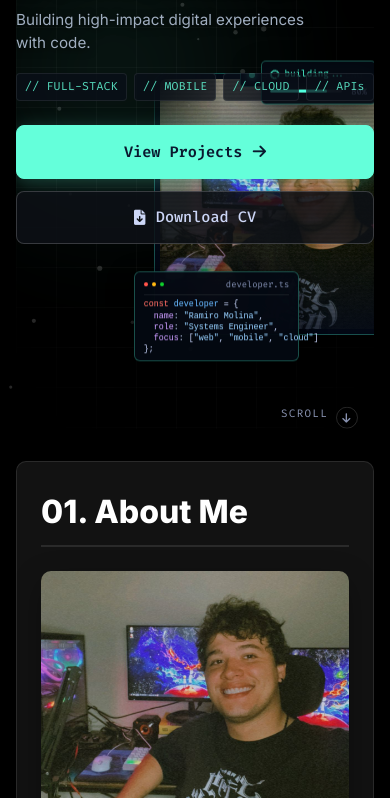
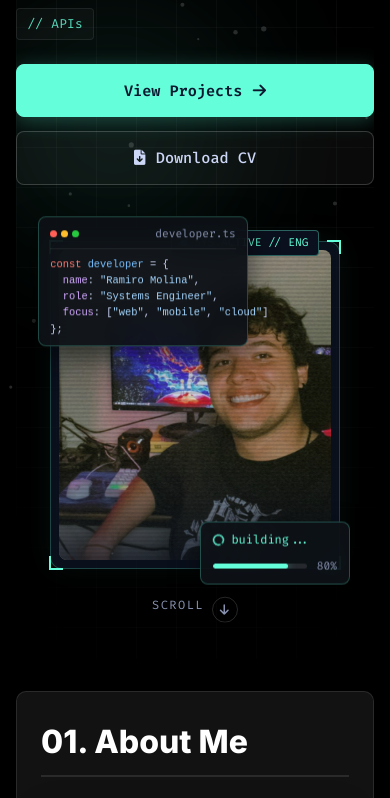
Before and after one commit to RamiroMolina21/Pagina-Personal, a website: page index.html in a window 390 px wide. Shown: the part 441-1239 px from the top of the page. Drawn offline with nearby package versions, Linux system fonts and the light colour scheme.

Commit message:
Revert mobile hero layout to vertical flow design

```diff
--- a/styles.css
+++ b/styles.css
@@ -1088,83 +1088,40 @@ button.loading .button-loader {
         padding: 1.5rem;
     }
 
-    /* Hero Responsive for Mobile - Photo & Code As Background Overlay */
+    /* Hero Responsive for Mobile */
     .hero-section {
-        min-height: calc(100vh - 90px);
-        min-height: calc(100svh - 90px);
-        display: flex;
-        flex-direction: column;
-        justify-content: center;
-        padding: 1rem 0 2rem 0;
+        min-height: auto;
+        padding: 1rem 0 2.5rem 0;
         margin-bottom: 2rem;
-        position: relative;
-        overflow: hidden;
     }
 
     .hero-container {
-        position: relative;
-        display: flex;
-        flex-direction: column;
-        justify-content: center;
-        width: 100%;
-        min-height: calc(100svh - 130px);
         grid-template-columns: 1fr;
-        gap: 0;
-    }
-
-    /* Content Layer (Top Layer) */
-    .hero-content {
-        position: relative;
-        z-index: 10;
-        width: 100%;
-        max-width: 100%;
-        padding-bottom: 1rem;
-    }
-
-    .hero-tag {
-        margin-bottom: 0.9rem;
+        gap: 2.5rem;
     }
 
     .hero-name {
-        font-size: clamp(2.75rem, 11vw, 3.6rem);
-        margin-bottom: 0.85rem;
-        text-shadow: 0 4px 24px rgba(0, 0, 0, 0.9);
+        font-size: 3rem;
+        margin-bottom: 1rem;
     }
 
     .hero-role-badge {
-        font-size: 1.1rem;
-        margin-bottom: 0.75rem;
-        text-shadow: 0 2px 10px rgba(0, 0, 0, 0.9);
+        font-size: 1.15rem;
     }
 
     .hero-tagline {
-        font-size: 0.95rem;
-        line-height: 1.5;
-        margin-bottom: 1.1rem;
-        max-width: 90%;
-        color: #a0aec0;
-        text-shadow: 0 2px 8px rgba(0, 0, 0, 0.9);
+        font-size: 1rem;
     }
 
     .hero-tech-chips {
         margin-bottom: 1.5rem;
-        gap: 0.45rem;
-    }
-
-    .tech-chip {
-        font-size: 0.72rem;
-        padding: 0.25rem 0.5rem;
-        background: rgba(10, 15, 25, 0.75);
-        backdrop-filter: blur(6px);
     }
 
     .hero-buttons {
-        position: relative;
-        z-index: 25;
         width: 100%;
         flex-direction: column;
         align-items: stretch;
-        gap: 0.75rem;
+        gap: 0.85rem;
     }
 
     .hero-btn {
@@ -1174,144 +1131,42 @@ button.loading .button-loader {
         padding: 0.85rem 1.25rem;
     }
 
-    .hero-btn.secondary-btn {
-        background: rgba(13, 17, 23, 0.85);
-        backdrop-filter: blur(10px);
-    }
-
-    /* Visual Elements: Photo + Tech Frame + Code as Visual Background */
     .hero-visual {
-        position: absolute;
-        bottom: 1.5rem;
+        margin-top: 1rem;
+        width: 100%;
+    }
+
+    .hero-visual-wrapper {
+        max-width: 290px;
+    }
+
+    .photo-wrapper {
+        height: 310px;
+    }
+
+    .code-card {
+        top: -18px;
+        left: -12px;
+        padding: 0.5rem 0.7rem;
+        max-width: 210px;
+    }
+
+    .code-body {
+        font-size: 0.65rem;
+    }
+
+    .terminal-card {
+        bottom: -16px;
         right: -10px;
-        width: 230px;
-        height: 300px;
-        margin: 0;
-        z-index: 2;
-        pointer-events: none;
-        opacity: 0.4;
-        filter: saturate(1.15) contrast(105%);
-        transition: opacity 0.3s ease;
-    }
-
-    .hero-visual-wrapper {
-        position: relative;
-        width: 100%;
-        height: 100%;
-        max-width: 100%;
-    }
-
-    .photo-frame-container {
-        position: relative;
-        width: 100%;
-        border-radius: 10px;
-        padding: 5px;
-        background: rgba(10, 15, 28, 0.75);
-        border: 1px solid rgba(100, 255, 218, 0.28);
-        box-shadow: 0 10px 30px rgba(0, 0, 0, 0.8), 0 0 25px rgba(100, 255, 218, 0.12);
-        mask-image: linear-gradient(to top, #000 65%, transparent 100%),
-                    linear-gradient(to left, #000 70%, transparent 100%);
-        -webkit-mask-image: linear-gradient(to top, #000 65%, transparent 100%),
-                            linear-gradient(to left, #000 70%, transparent 100%);
-    }
-
-    .photo-wrapper {
-        height: 250px;
-        width: 100%;
-        border-radius: 6px;
-    }
-
-    .photo-hud-corner {
-        width: 10px;
-        height: 10px;
-    }
-
-    .photo-hud-status {
-        top: -10px;
-        right: 12px;
-        padding: 0.15rem 0.45rem;
-        font-size: 0.62rem;
-    }
-
-    /* Scaled down mini code panel (~55-60% size) floating over photo */
-    .code-card {
-        position: absolute;
-        bottom: 5px;
-        left: -20px;
-        top: auto;
-        max-width: 165px;
-        padding: 0.35rem 0.55rem;
-        background: rgba(10, 14, 22, 0.94);
-        border: 1px solid rgba(100, 255, 218, 0.28);
-        border-radius: 6px;
-        box-shadow: 0 8px 24px rgba(0, 0, 0, 0.75);
-        z-index: 4;
-        pointer-events: none;
-    }
-
-    .code-card-header {
-        margin-bottom: 0.2rem;
-        padding-bottom: 0.18rem;
-    }
-
-    .window-dots .dot {
-        width: 4px;
-        height: 4px;
-    }
-
-    .file-name {
-        font-size: 0.55rem;
-    }
-
-    .code-body {
-        font-size: 0.52rem;
-        line-height: 1.35;
-    }
-
-    /* Scaled down mini terminal card */
-    .terminal-card {
-        position: absolute;
-        top: -12px;
-        right: 8px;
-        bottom: auto;
-        min-width: 115px;
-        padding: 0.3rem 0.5rem;
-        border-radius: 5px;
-        background: rgba(10, 14, 22, 0.94);
-        border: 1px solid rgba(100, 255, 218, 0.3);
-        z-index: 4;
-        pointer-events: none;
-    }
-
-    .terminal-card-header {
-        font-size: 0.58rem;
-        margin-bottom: 0.2rem;
-        gap: 0.35rem;
-    }
-
-    .terminal-card-header i {
-        font-size: 0.55rem;
-    }
-
-    .progress-bar {
-        height: 3px;
-    }
-
-    .progress-text {
-        font-size: 0.55rem;
+        padding: 0.5rem 0.75rem;
+        min-width: 150px;
     }
 
     .hero-scroll {
-        position: absolute;
-        bottom: 0.25rem;
-        right: 1rem;
-        font-size: 0.68rem;
-        z-index: 25;
-    }
-
-    .hero-scroll .scroll-arrow {
-        width: 22px;
-        height: 22px;
+        position: static;
+        margin-top: 1.5rem;
+        justify-content: center;
+        display: flex;
     }
 }
 
```
